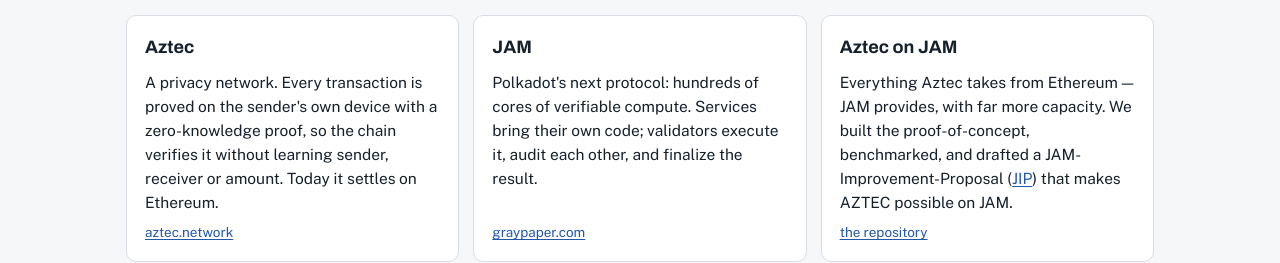
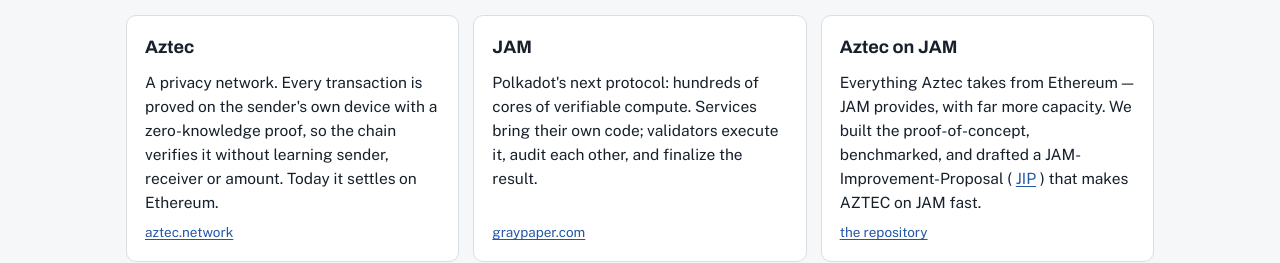
Before and after one commit to abutlabs/aztec-on-jam, a plain HTML site: page docs/index.html in a window 1280 px wide. Shown: the part 576-839 px from the top of the page. Drawn offline with nearby package versions, Linux system fonts and the light colour scheme.

Commit message:
Home card wording (Aodh)

```diff
--- a/docs/index.html
+++ b/docs/index.html
@@ -43,8 +43,7 @@
       <div class="card"><h3>Aztec on JAM</h3>
         <p>Everything Aztec takes from Ethereum — JAM provides, with far more capacity. We built the
         proof-of-concept, benchmarked, and drafted a JAM-Improvement-Proposal
-        (<a href="https://github.com/polkadot-fellows/JIPs">JIP</a>) that makes AZTEC
-        possible on JAM.</p>
+        ( <a href="https://github.com/polkadot-fellows/JIPs">JIP</a> ) that makes AZTEC on JAM fast.</p>
         <p class="meta"><a href="https://github.com/abutlabs/jam-privacy-service">the repository</a></p></div>
     </div>
   </section>
```
